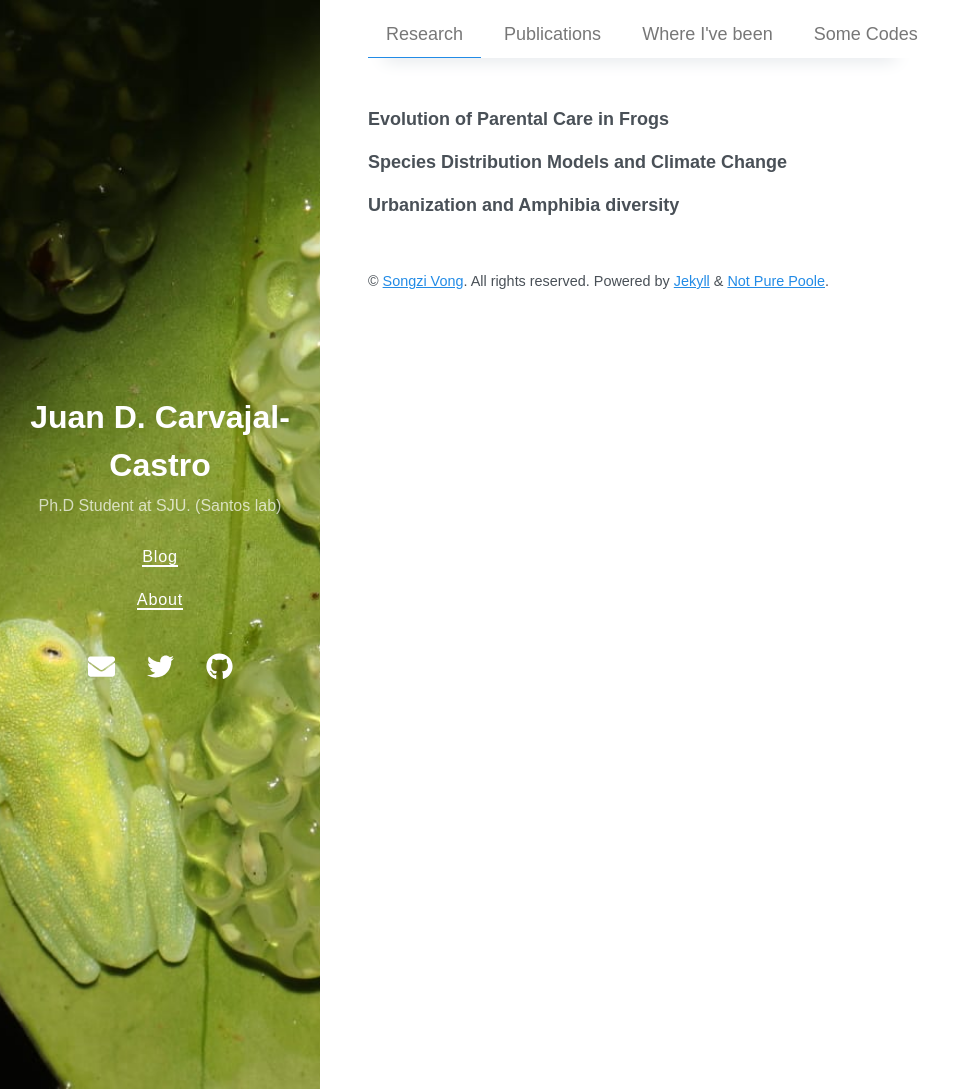
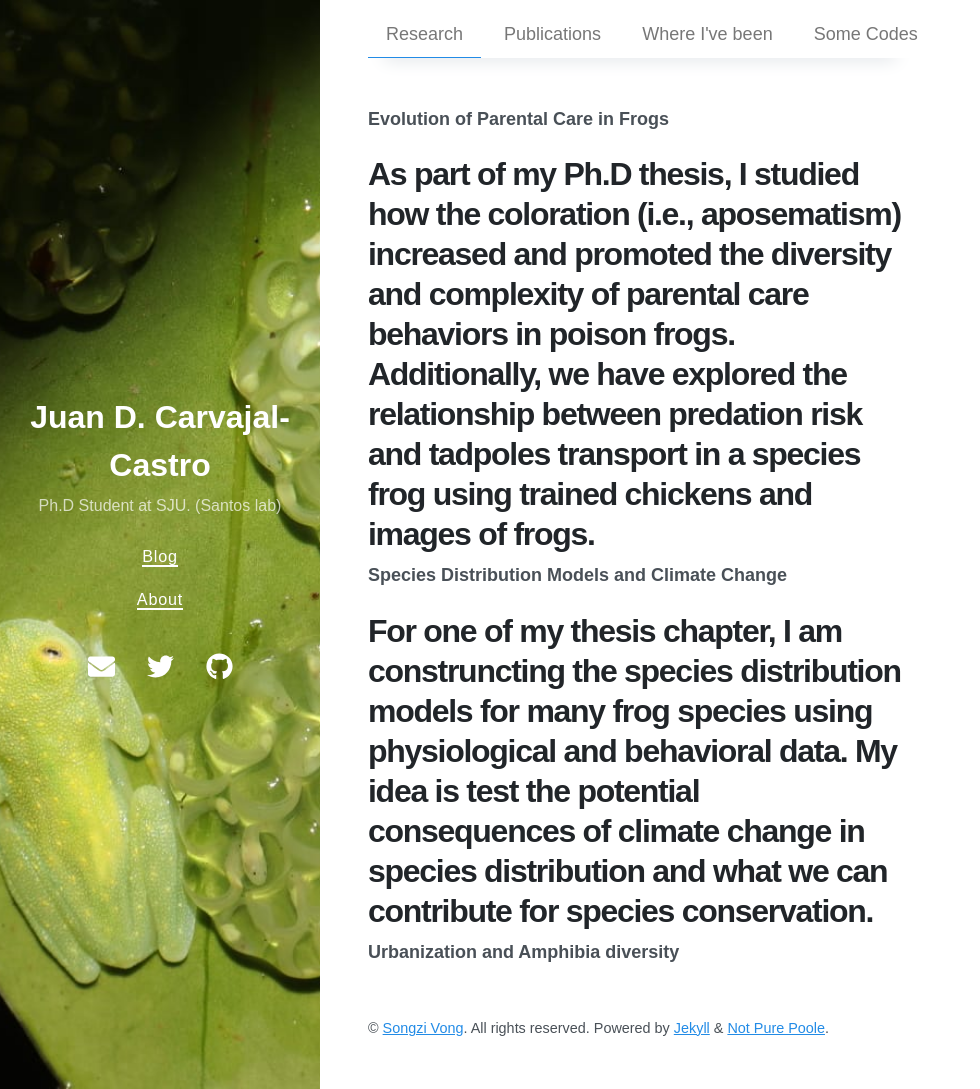
Before and after one commit to carvajaljcastro/carvajaljcastro.github.io, a Jekyll site: the page built from research.md, in a window 1280 px wide and 1089 px high. Shown: the whole window, without its empty margins (0-980 px from the left). Built offline with Jekyll 4.4.1, drawn with Linux system fonts in a browser that asks for light colours; nearby versions of some CDN libraries.

Commit message:
Nov 2023 #2

```diff
--- a/_layouts/Research_text.html
+++ b/_layouts/Research_text.html
@@ -11,7 +11,19 @@ layout: default
   </head>
   <body>
     <p><b>Evolution of Parental Care in Frogs</b></p>
+
+    <h1>
+      As part of my Ph.D thesis, I studied how the coloration (i.e., aposematism) increased and promoted the diversity and complexity of parental care behaviors in poison frogs.
+      Additionally, we have explored the relationship between predation risk and tadpoles transport in a species frog using trained chickens and images of frogs.
+    </h1>
+
     <p><b>Species Distribution Models and Climate Change</b></p>
+
+    <h1>
+      For one of my thesis chapter, I am construncting the species distribution models for many frog species using physiological and behavioral data. My idea is test the potential
+      consequences of climate change in species distribution and what we can contribute for species conservation.
+    </h1>
+
     <p><b>Urbanization and Amphibia diversity</b></p>
 </body>
 </html>
--- a/_layouts/publications_list.html
+++ b/_layouts/publications_list.html
@@ -25,9 +25,12 @@ layout: default
     <p> 10. Jiménez-Vargas GM, Atehortua-Vallejo MA, Arcila-Pérez LF, <b>Carvajal-Castro JD</b>, Vargas-Salinas F. 2021. Natural abiotic noise promotes segregation on functional diversity in neotropical anuran assemblages? <b>Biological Journal of the Linnean Society</b>  132: 847–860. DOI: 10.1093/biolinnean/blaa232 <a href="/Publication_folder/Assemblages_functional_diversity.pdf">pdf</a>.</p>
 
     <p><b>2020</b>
+
     <p> 9. <b>Carvajal-Castro JD</b>, López-Aguirre Y, Ospina-L A, Santos JC, Rojas B, Vargas-Salinas. 2020. Much more than a clasp: Evolutionary patterns of amplexus diversity in anurans. <b>Biological Journal of the Linnean Society</b> 129(3): 652-663. DOI: 10.1093/biolinnean/blaa009 <a href="/Publication_folder/Carvajal_etal_2020_amplexus.pdf">pdf</a>.</p>
     <p> 8. Acosta et al. 2020. Boyacá Bio: Resultados, Retos y Oportunidades. Instituto de Investigaciones de Recursos Biológicos Alexander von Humboldt. Bogotá, Colombia</p>
     <p><b>2019</b>
+
+
     <p> 7. <b>Carvajal-Castro JD</b>, Ospina-L AM, Guerrero-Peláez S, Toro-López Y, Cabrera-Casas L, Pulido-G A, García-Merchán VH, Vargas-Salinas F. 2019. Birds vs Bricks: Patterns of species diversity in response to urbanization in a neotropical andean city. <b>PloS ONE</b> 14(6): e0218775. DOI: 10.1371/journal.pone.021877 <a href="/Publication_folder/Patterns of species diversity in response to urbanization in a Neotropical Andean city.pdf">pdf</a>.</p>
     <p> 6. Mosquera-Guerra F, Trujillo F, Parks D , Oliveira-da-Costa M, Van Damme P, Echeverría A, Franco N , <b>Carvajal-Castro JD</b>, Mantilla-Meluk H, Marmontel M, Armenteras- Pascual D. 2019. Presence of mercury in populations of river dolphins of the Amazon and Orinoco basins. <b>EcoHealth</b> 16(4): 743-758. DOI: 10.1007/s10393-019-01451-1 <a href="/Publication_folder/Mercury in Populations of River Dolphins of the Amazon and Orinoco Basins.pdf">pdf</a>.</p>
     <p> 5. Torres M. et al. 2019. Santander Bio: Resultados, Retos y Oportunidades. Instituto de Investigaciones de Recursos Biológicos Alexander von Humboldt. Bogotá, Colombia</p>
```
Also changed, not shown: _layouts/home.html (+7 -1 lines), _layouts/some_code_list.html (added, +16 -0 lines), 2 other files.
